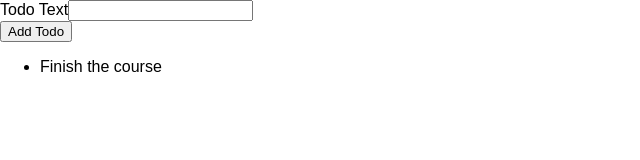
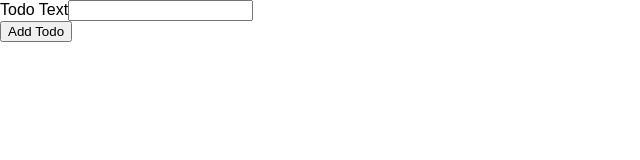
Before and after one commit to BraisC/typescript-course, a React (Create React App) app in the folder s14_react_and_ts/: page / in a window 1280 px wide. Shown: the top 160 px of the page, without its empty margins (0-640 px from the left). Built offline with nearby package versions, Linux system fonts and the light colour scheme.

Commit message:
14.7 - Working with State & Types

```diff
--- a/s14_react_and_ts/src/App.tsx
+++ b/s14_react_and_ts/src/App.tsx
@@ -1,11 +1,13 @@
+import { useState } from 'react';
 import { NewTodo } from './components/NewTodo';
 import { TodoList } from './components/TodoList';
+import { Todo } from './index.model';
 
 function App(): JSX.Element {
-  const todos = [{ id: 't1', text: 'Finish the course' }];
+  const [todos, setTodos] = useState<Array<Todo>>([]);
 
   const todoAddHandler = (text: string) => {
-    console.log(text);
+    setTodos([{ id: Math.random().toString(), text }]);
   };
 
   return (
--- a/s14_react_and_ts/src/components/TodoList.tsx
+++ b/s14_react_and_ts/src/components/TodoList.tsx
@@ -1,5 +1,7 @@
+import { Todo } from '../index.model';
+
 type TodoListProps = {
-  items: { id: string; text: string }[];
+  items: Array<Todo>;
 };
 
 export function TodoList({ items }: TodoListProps): JSX.Element {
--- /dev/null
+++ b/s14_react_and_ts/src/index.model.ts
@@ -0,0 +1,4 @@
+export type Todo = {
+  id: string;
+  text: string;
+};
```
